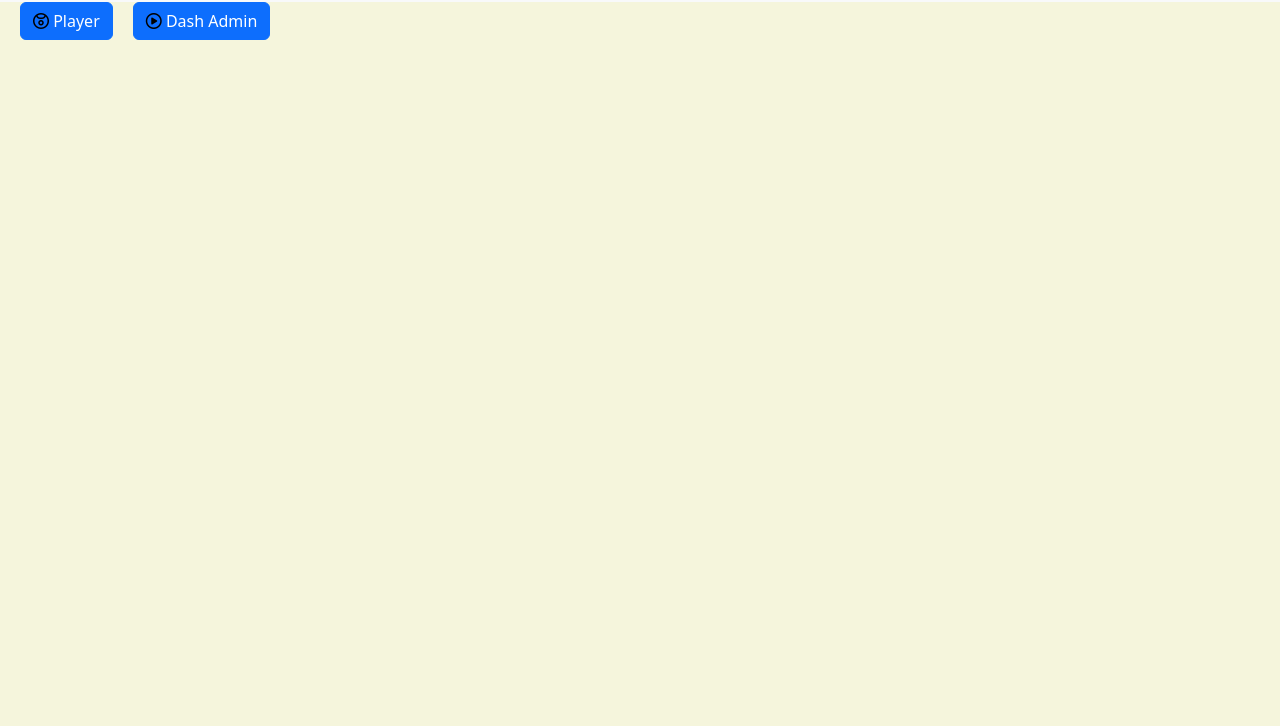
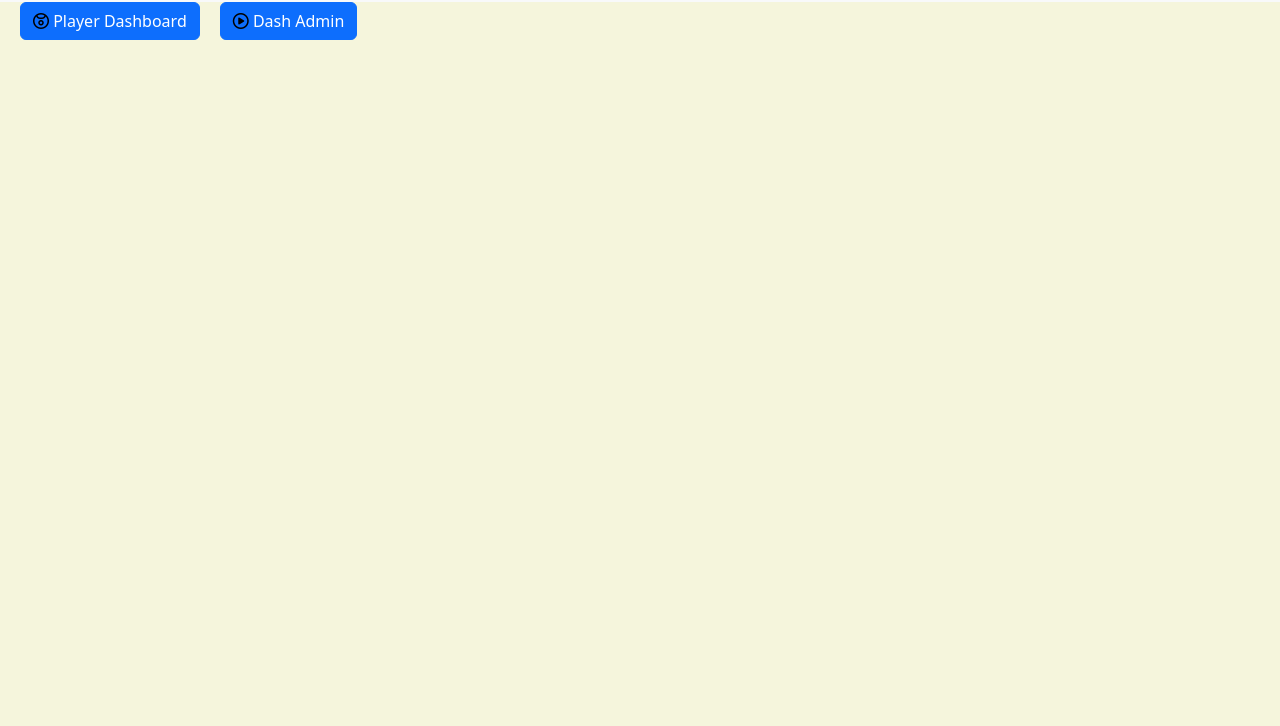
Before and after one commit to Praveer094/zuno, a website: page public/index.html in a window 1280 px wide. Shown: the part 74-800 px from the top of the page. Drawn offline with nearby package versions, Linux system fonts and the light colour scheme.

Commit message:
Update index.html

```diff
--- a/public/index.html
+++ b/public/index.html
@@ -231,7 +231,7 @@
     <center>
         <a href="/dash_player.html" target="_parent" style="float: left; margin-left: 20px;" class="btn btn-primary"><i
                 class="fa-regular fa-circle-user fa-spin fa-spin-reverse" style="color: #000000;"></i> Player
-            </a>
+            Dashboard</a>
     </center>
 
     <center>
```
